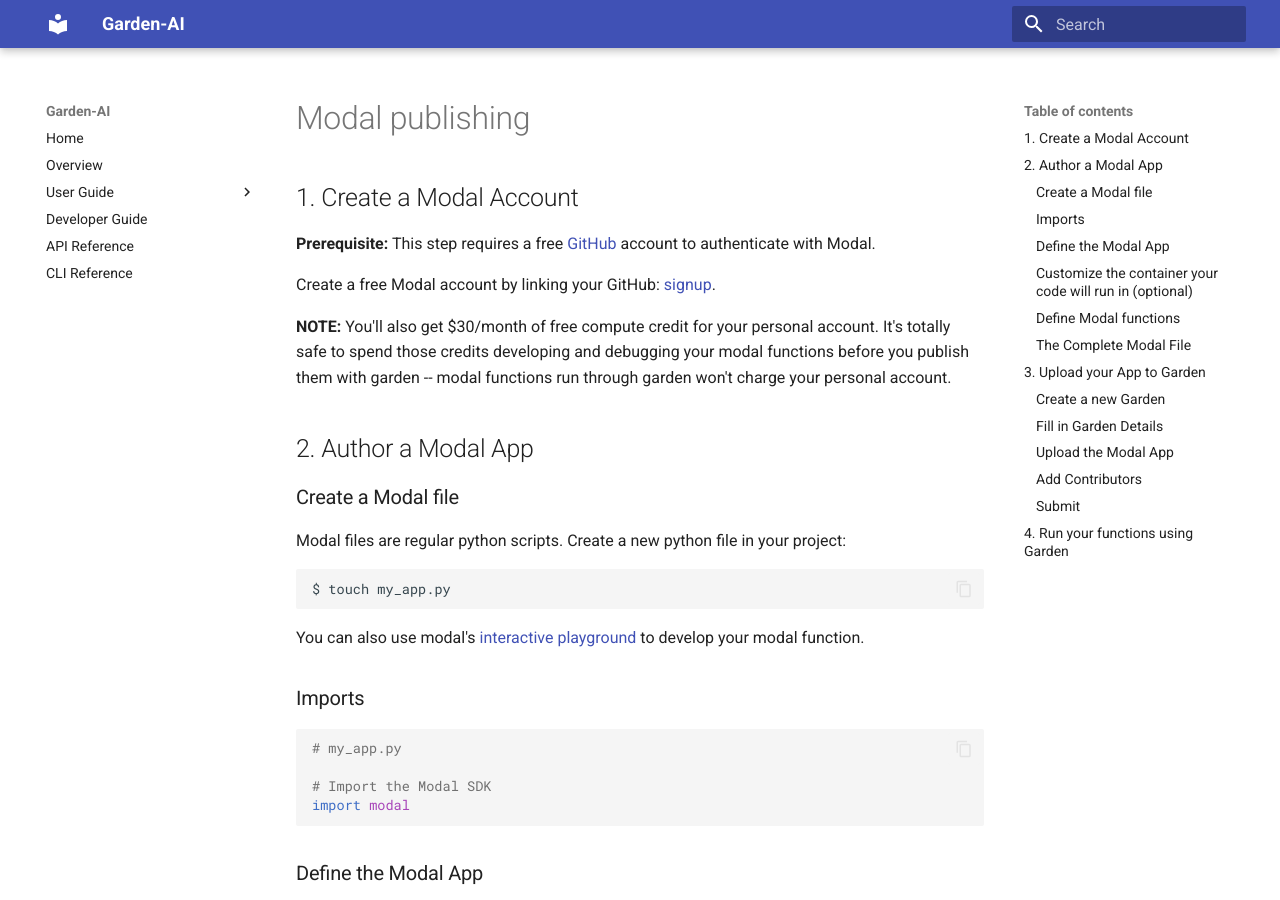
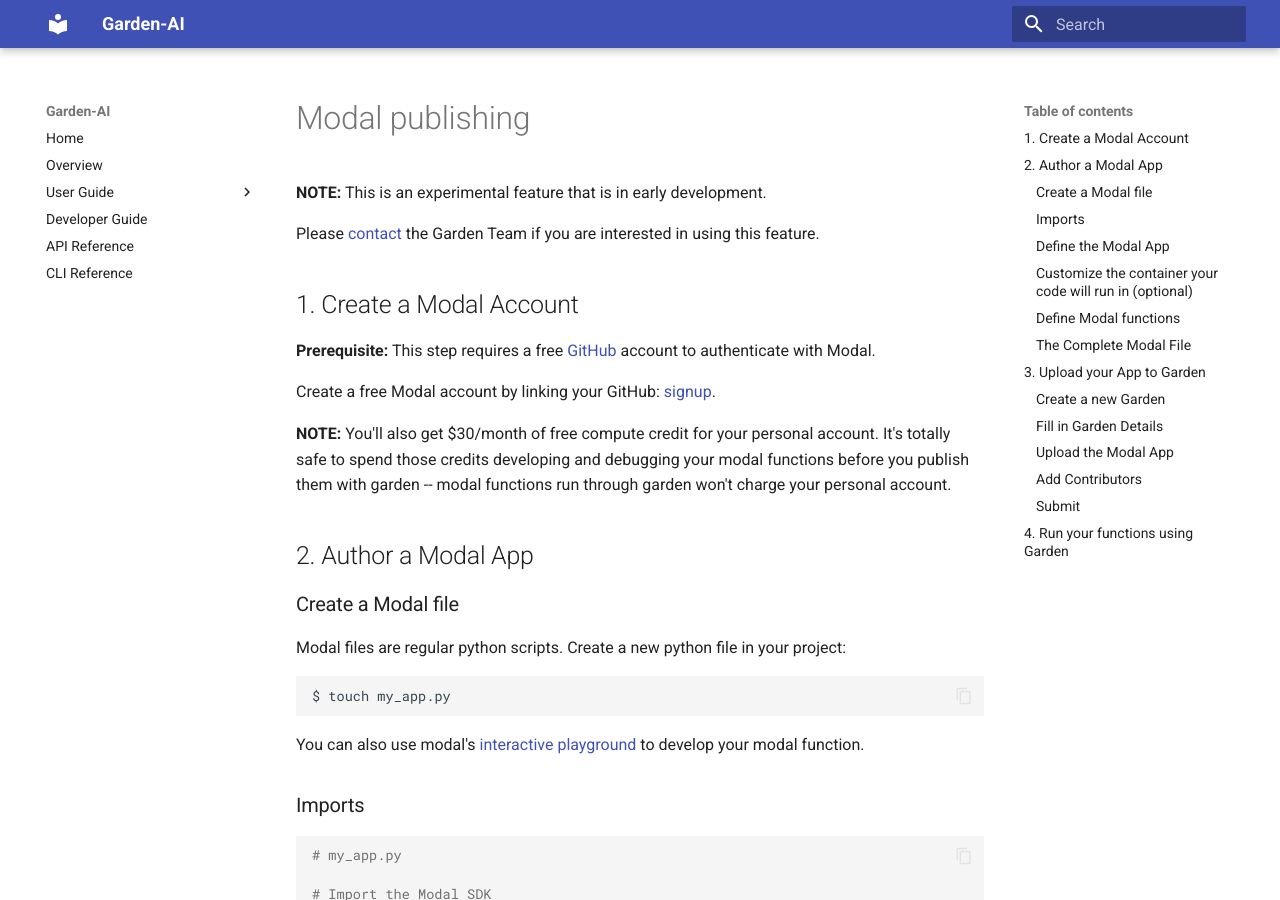
Before and after one commit to Garden-AI/garden, an MkDocs documentation site: the page built from docs/user_guide/modal-publishing.md, in a window 1280 px wide and 900 px high. Built offline with MkDocs 1.6.1 and Material for MkDocs 9.7.7, drawn with Linux system fonts in a browser that asks for light colours.

Commit message:
add experimental feature warning

```diff
--- a/docs/user_guide/modal-publishing.md
+++ b/docs/user_guide/modal-publishing.md
@@ -1,3 +1,7 @@
+**NOTE:** This is an experimental feature that is in early development.
+
+Please [contact](mailto:thegardens@uchicago.edu) the Garden Team if you are interested in using this feature.
+
 ## 1. Create a Modal Account
 
 **Prerequisite:** This step requires a free [GitHub](https://github.com/join) account to authenticate with Modal.
```
